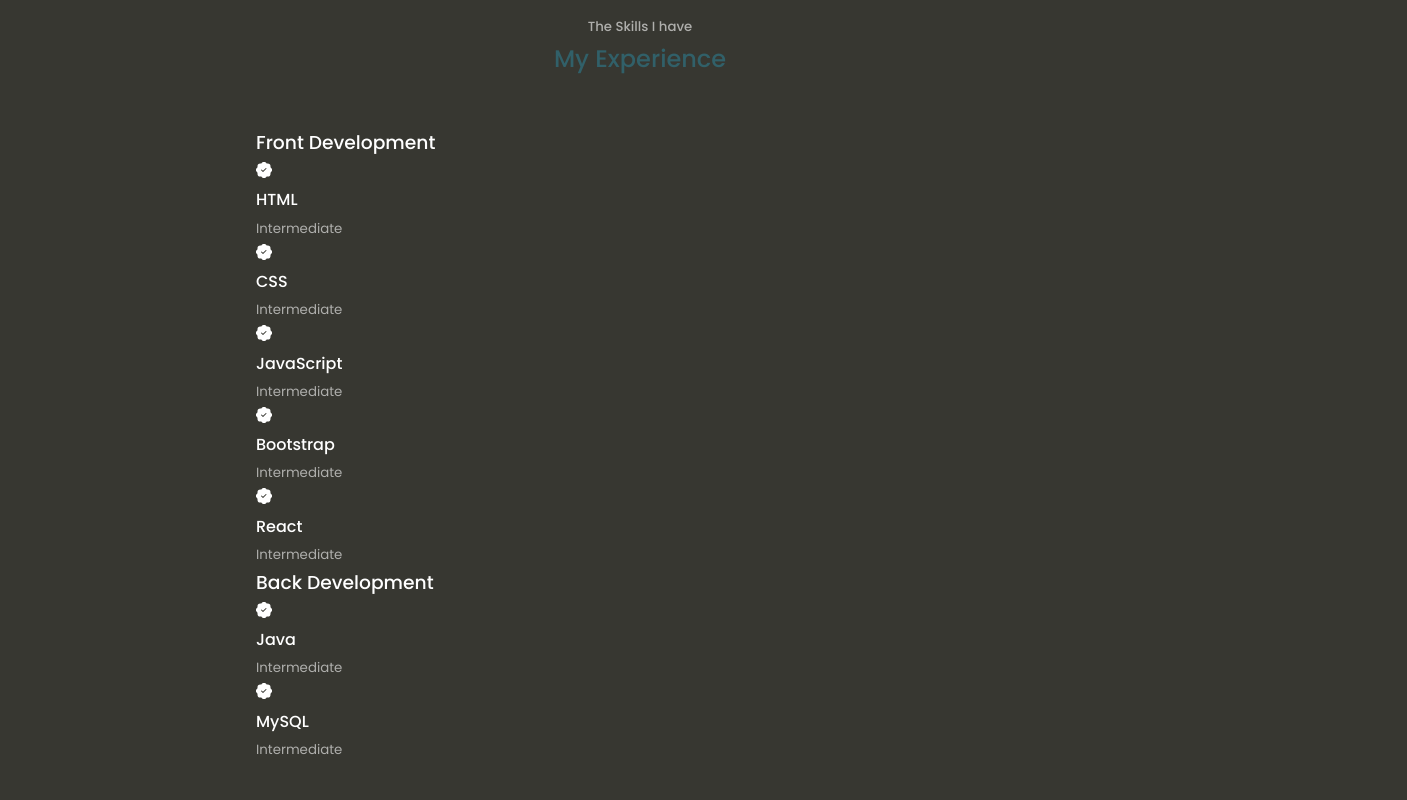
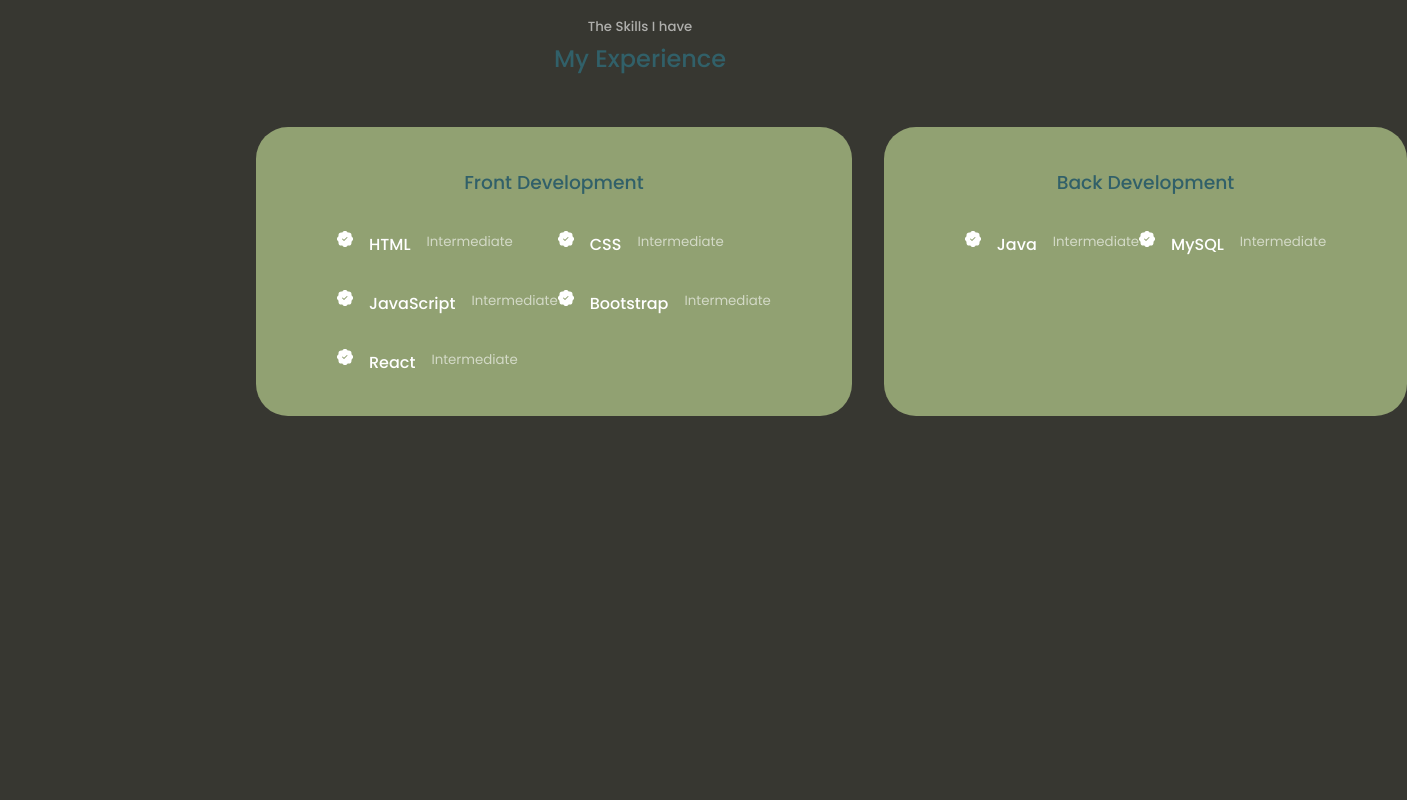
Before and after one commit to katygil7/myportfolio, a React (Create React App) app: page / in a window 1280 px wide. Shown: the part 1840-2640 px from the top of the page, 1407 px wide, since content can reach past the window. Built offline with nearby package versions, Linux system fonts and the light colour scheme.

Commit message:
added some css, tomorrow I will resume media Que..

```diff
--- a/src/components/experience/experience.css
+++ b/src/components/experience/experience.css
@@ -0,0 +1,34 @@
+.experience_container{
+    display: grid;
+    grid-template-columns: 1fr 1fr;
+    gap: 2rem;
+}
+.experience_container > div {
+    background: var(--color-bg-variant);
+    padding: 2.4rem 5rem;
+    border-radius: 2rem;
+    border: 1px solid transparent;
+    transition: var(--transition);
+}
+.experience_container > div:hover{
+    background: transparent;
+    border-color: var(--color-primary-variant);
+    cursor: default;
+}
+.experience_container > div h3{
+    text-align: center;
+    margin-bottom: 2rem;
+    color: var(--color-primary);
+}
+.experience_content{
+    display: grid;
+    grid-template-columns: 1fr 1fr;
+    row-gap: 2rem;
+}
+.experience_details{
+    display: flex;
+    gap: 1rem;
+}
+.experience_details-icon{
+
+}
```
